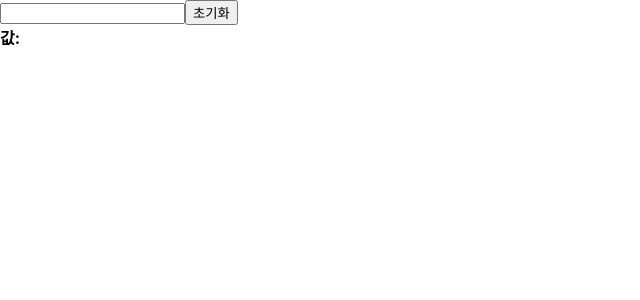
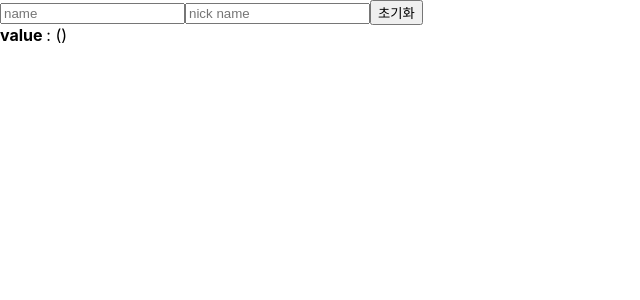
Before and after one commit to Keu-ni/fc-react, a React (Create React App) app: page / in a window 1280 px wide. Shown: the top 300 px of the page, without its empty margins (0-640 px from the left). Built offline with nearby package versions, Linux system fonts and the light colour scheme.

Commit message:
manage inputs state

```diff
--- a/src/Input.js
+++ b/src/Input.js
@@ -1,23 +1,38 @@
 import React, { useState } from 'react';
 
 function InputSample() {
-    const [text, setText] = useState('');
+    const [inputs, setInput] = useState({
+        name: '',
+        nickname: '',
+    });
+
+    const { name, nickname } = inputs;
+
     const onChange = (e) => {
-        const value = e.target.value;
-        setText(value);
+        const { name, value } = e.target;
+
+        const nextInputs = {
+            ...inputs,
+            [name]: value,
+        }
+
+        setInput(nextInputs);
     }
 
     const onReset = () => {
-        setText('');
+        setInput({
+            name: '',
+            nickname: '',
+        })
     }
     return (
         <div>
-            <input onChange={onChange} value={text} />
+            <input name='name' placeholder='name' onChange={onChange} value={name} />
+            <input name='nickname' placeholder='nick name' onChange={onChange} value={nickname} />
             <button onClick={onReset}>초기화</button>
             <div>
-                <b>
-                    값: {text}
-                </b>
+                <b>value </b>
+                {name}: ({nickname})
             </div>
         </div>
     )
```
Also changed, not shown: 1 other file (tests, documents, lock files or other folders).
